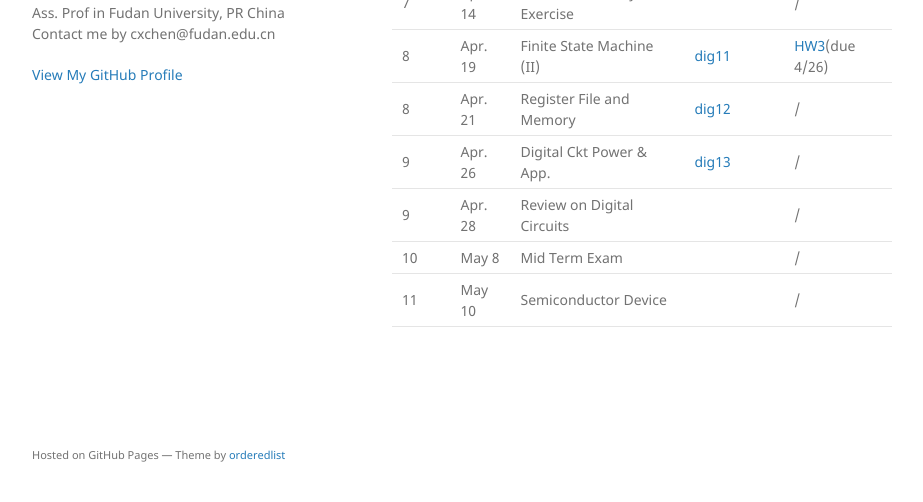
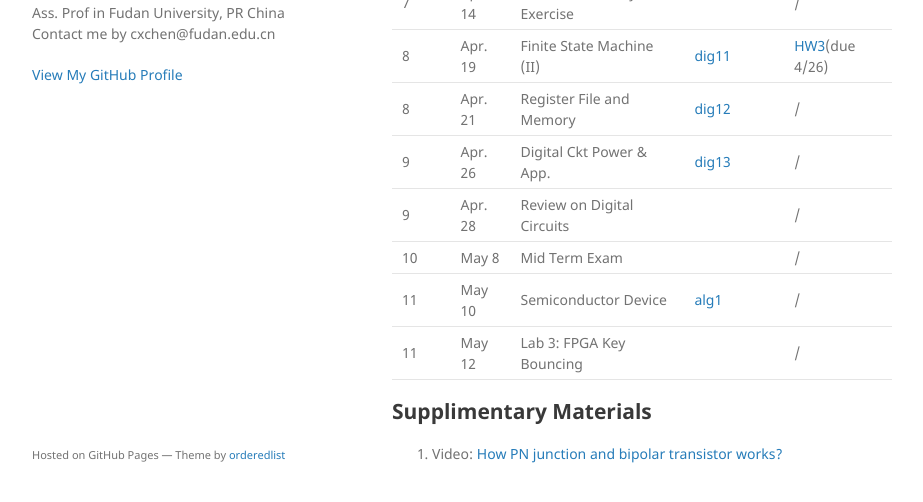
Before and after one commit to cihlab/cihlab.github.io, a Jekyll site: the page built from course/ckt20.md, in a window 1280 px wide and 900 px high, scrolled down 851 px, cut to the strip 366-868 px from the top of the window. Shown: the whole strip, without its empty margins (178-1101 px from the left). Built offline with Jekyll 4.4.1, drawn with Linux system fonts in a browser that asks for light colours; our own code applies the rules of GitHub Pages for plain Markdown files.

Commit message:
Update ckt20.md

```diff
--- a/course/ckt20.md
+++ b/course/ckt20.md
@@ -41,4 +41,8 @@ Time: Monday & Wednsday Morning
 9| Apr. 26  | Digital Ckt Power & App. | [dig13](./cktlec14.pdf) | / |
 9| Apr. 28  | Review on Digital Circuits| | / |
 10| May 8  | Mid Term Exam| | / |
-11| May 10 | Semiconductor Device | | / |
+11| May 10 | Semiconductor Device | [alg1](./cktlec15.pdf) | / |
+11| May 12 | Lab 3: FPGA Key Bouncing |  | / |
+
+## Supplimentary Materials
+1. Video: [How PN junction and bipolar transistor works?](./Transistors_480p.mp4)
```
